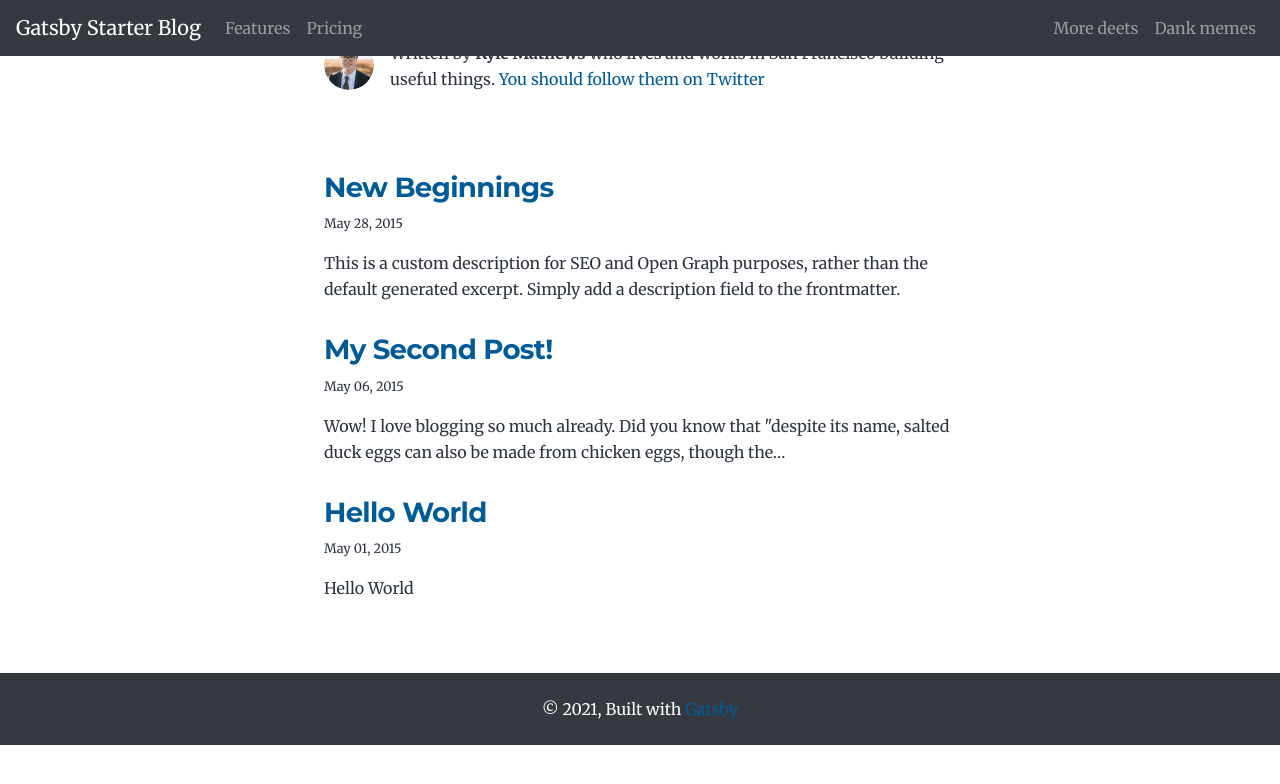
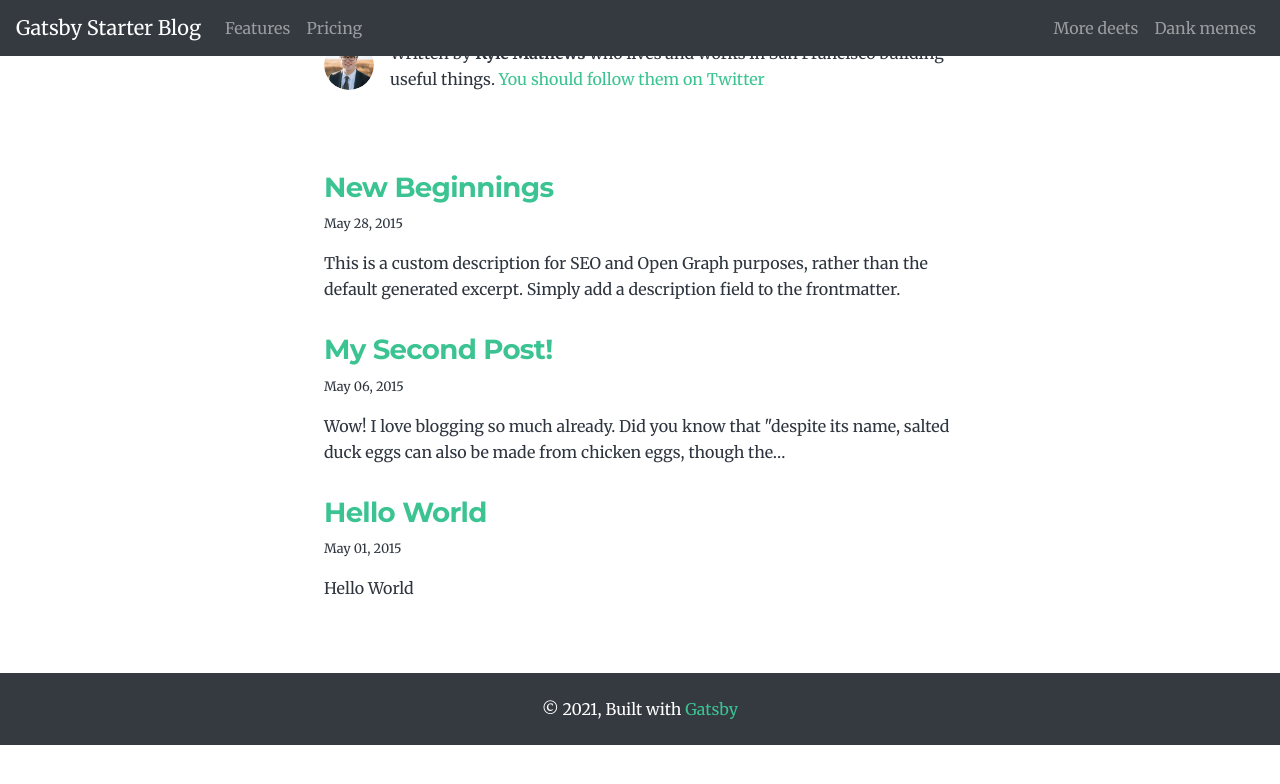
Before and after one commit to GangDuo/nextcloud-for-nicott, a Gatsby site: page / in a window 1280 px wide. Built offline with nearby package versions, Linux system fonts and the light colour scheme; Gatsby itself is replaced by a stand-in of ours.

Commit message:
リンク文字色を変更

```diff
--- a/src/style.css
+++ b/src/style.css
@@ -54,7 +54,7 @@
   --fontSize-5: 2.074rem;
   --fontSize-6: 2.488rem;
   --fontSize-7: 2.986rem;
-  --color-primary: #005b99;
+  --color-primary: #3bc492;
   --color-text: #2e353f;
   --color-text-light: #4f5969;
   --color-heading: #1a202c;
@@ -235,6 +235,7 @@ a {
 
 a:hover,
 a:focus {
+  color: #c0392b;
   text-decoration: none;
 }
 
```
